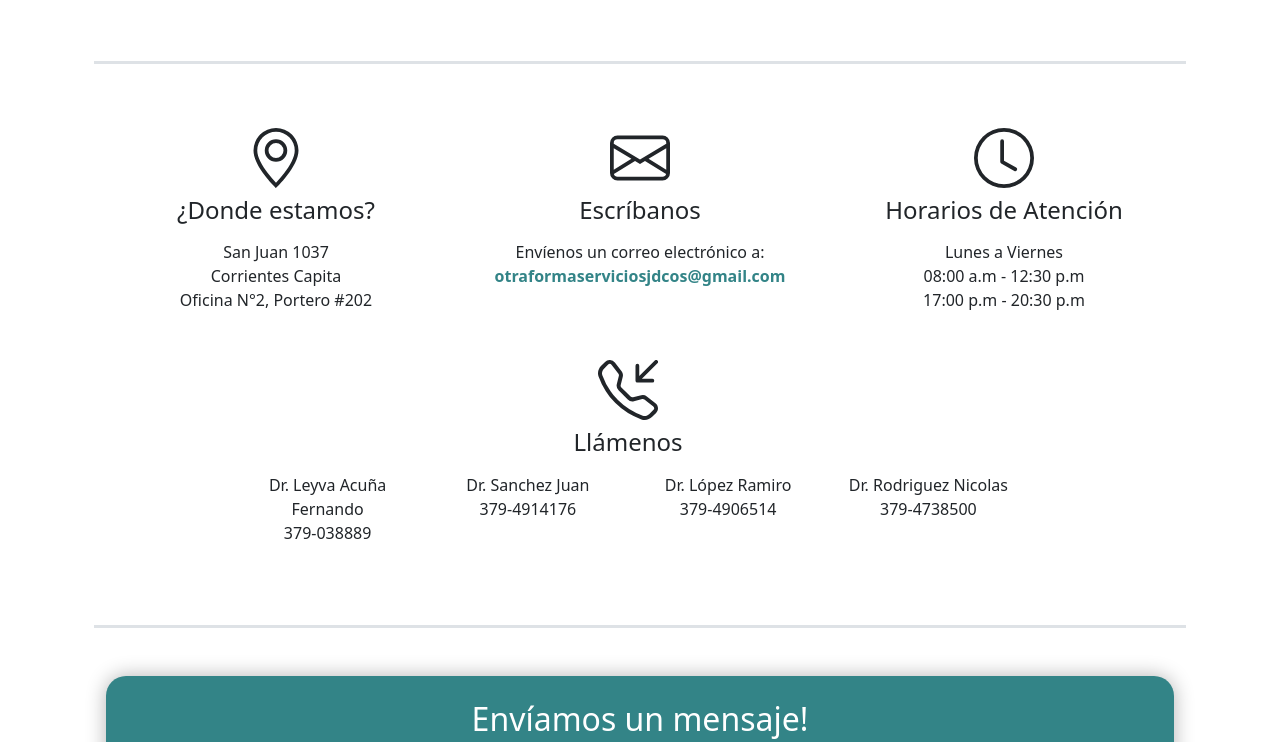
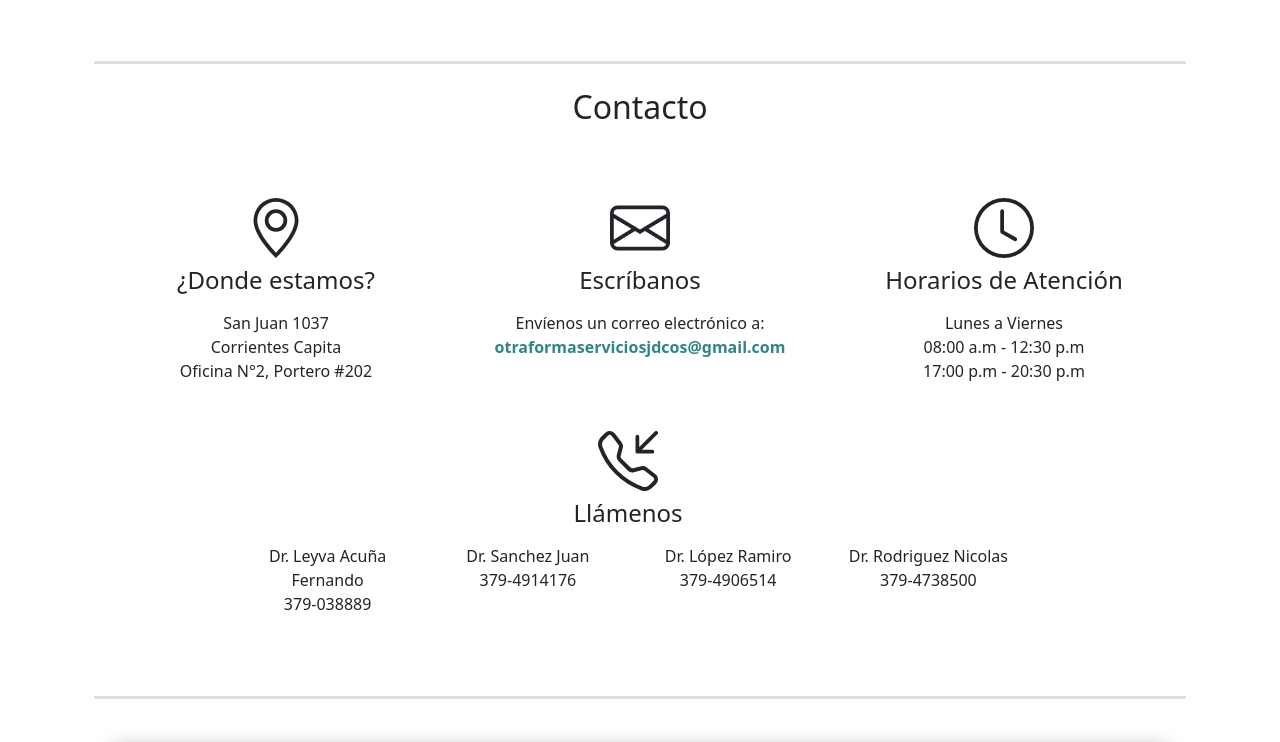
Before and after one commit to OjedaJuanAntonio/Otra_Forma_Est_Jurid, a plain HTML site: page index.html in a window 1280 px wide. Shown: the part 2150-2892 px from the top of the page. Drawn offline with nearby package versions, Linux system fonts and the light colour scheme.

Commit message:
Agregue el titulo de contacto

```diff
--- a/index.html
+++ b/index.html
@@ -137,7 +137,12 @@
       <!--########  CONTACTO  ########-->
 
 
-  <section class="container py-5 border-top border-3" id="Contacto">
+  <section class="container pb-5 border-top border-3" id="Contacto">
+    <div class="row pb-4">
+      <div class="col-12 text-center">
+        <h2 class="p-3 pt-4 fs-2 py-4">Contacto</h2>
+      </div>
+    </div>
     <div class="row">
       <div class="col text-center py-3">
         <svg xmlns="http://www.w3.org/2000/svg" width="60" height="60" fill="currentColor" class="bi bi-geo-alt" viewBox="0 0 16 16">
```
